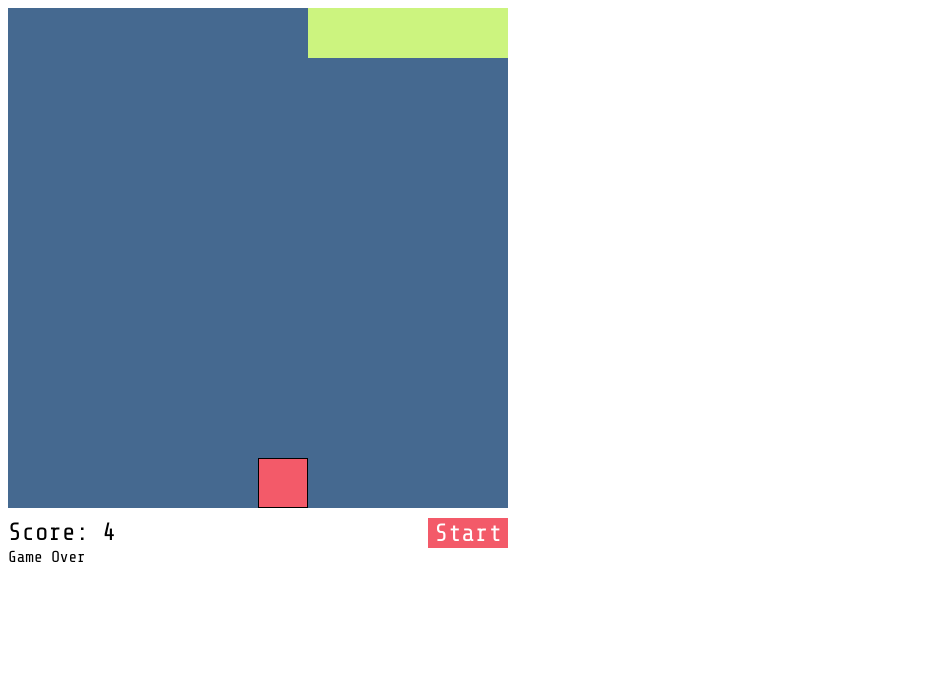
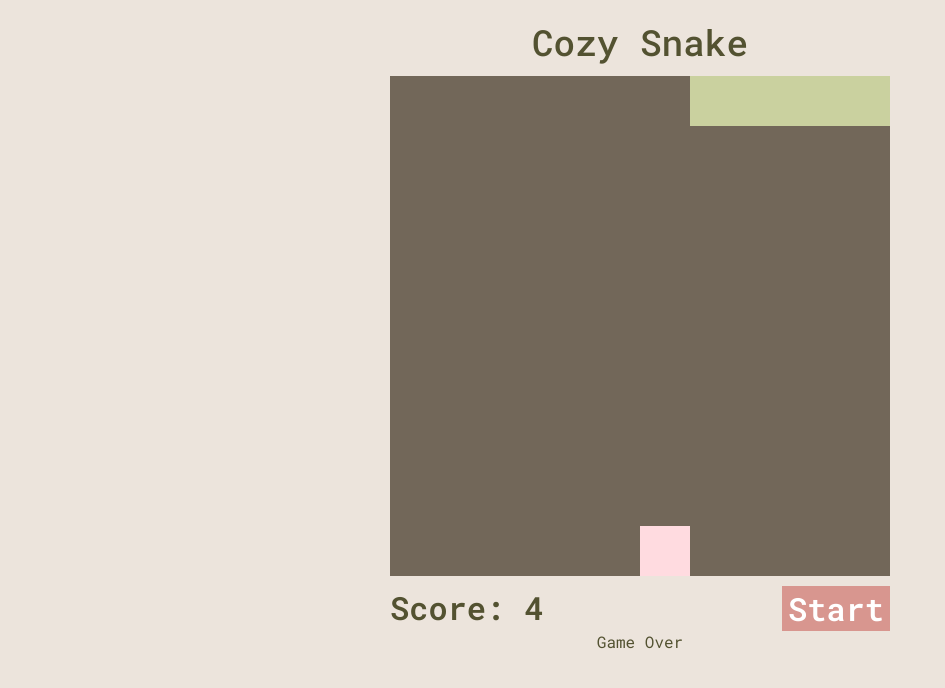
Before and after one commit to sophiebox/snake-game, a plain HTML site: page index.html in a window 1280 px wide. Both pictures are taken after a click on the button "Start". Shown: the whole page, without its empty margins (0-945 px from the left). Drawn offline with nearby package versions, Linux system fonts and the light colour scheme.

Commit message:
Implementación del diseño

```diff
--- a/index.html
+++ b/index.html
@@ -5,12 +5,16 @@
     <meta http-equiv="X-UA-Compatible" content="IE-edge">
     <meta name="viewport" content="width=device-width, initial-scale=1.0">
     <title>Snake's Game</title>
-    <link href="https://fonts.googleapis.com/css2?family=Share+Tech+Mono&display=swap" rel="stylesheet">
+    <!-- <link href="https://fonts.googleapis.com/css2?family=Share+Tech+Mono&display=swap" rel="stylesheet"> -->
+    <link rel="preconnect" href="https://fonts.googleapis.com">
+    <link rel="preconnect" href="https://fonts.gstatic.com" crossorigin>
+    <link href="https://fonts.googleapis.com/css2?family=Roboto+Mono:ital,wght@0,100..700;1,100..700&display=swap" rel="stylesheet">
     <link href="styles.css" rel="stylesheet">
     <script src="script.js" type="text/javascript" defer></script>
 
 </head>
 <body>
+    <h1 id="title">Cozy Snake</h1>
     <div id="board"></div>
     <div class="boardInfo">
         <div>
--- a/script.js
+++ b/script.js
@@ -82,6 +82,8 @@ const addFood = () => {
 
 const gameOver = () => {
     gameOverSign.style.display = 'block';
+    gameOverSign.style.textAlign = 'center';
+    gameOverSign.style.margin = '0 auto';
     clearInterval(moveInterval)
     startButton.disabled = false;
 }
--- a/styles.css
+++ b/styles.css
@@ -1,9 +1,20 @@
 * {
-    font-family: 'Share Tech Mono', monospace;
+    font-family: 'Roboto Mono', monospace;
+    background-color: #ECE4DC;
+    color: #535231;
+}
+
+#title {
+    text-align: center;
+    margin: 0 auto;
+    font-size: 36px;
+    font-weight: 500;
+    padding: 10px;
 }
 
 #board, .boardInfo {
     max-width: 500px;
+    margin: 0 auto;
 }
 
 #board {
@@ -12,11 +23,13 @@
 }
 
 #start, .boardInfo {
-    font-size: 25px;
+    font-size: 32px;
+    font-weight: 600;
 }
 
 #gameOver {
     display: none;
+    margin: 0 auto;
 }
 
 .boardInfo {
@@ -26,7 +39,7 @@
 }
 
 #start {
-    background-color: #f35a69;
+    background-color: #D8968F;
     border: none;
     color: white;
 }
@@ -40,14 +53,13 @@
 }
 
 .emptySquare {
-    background-color: #456990;
+    background-color: #726759;
 }
 
 .snakeSquare {
-    background-color: #ccf47f;
+    background-color: #CAD19F;
 }
 
 .foodSquare {
-    background-color: #f35a69;
-    border: 1px solid #000;
+    background-color: #FFDBE0;
 }
```
Also changed, not shown: gradiente.png (added).
